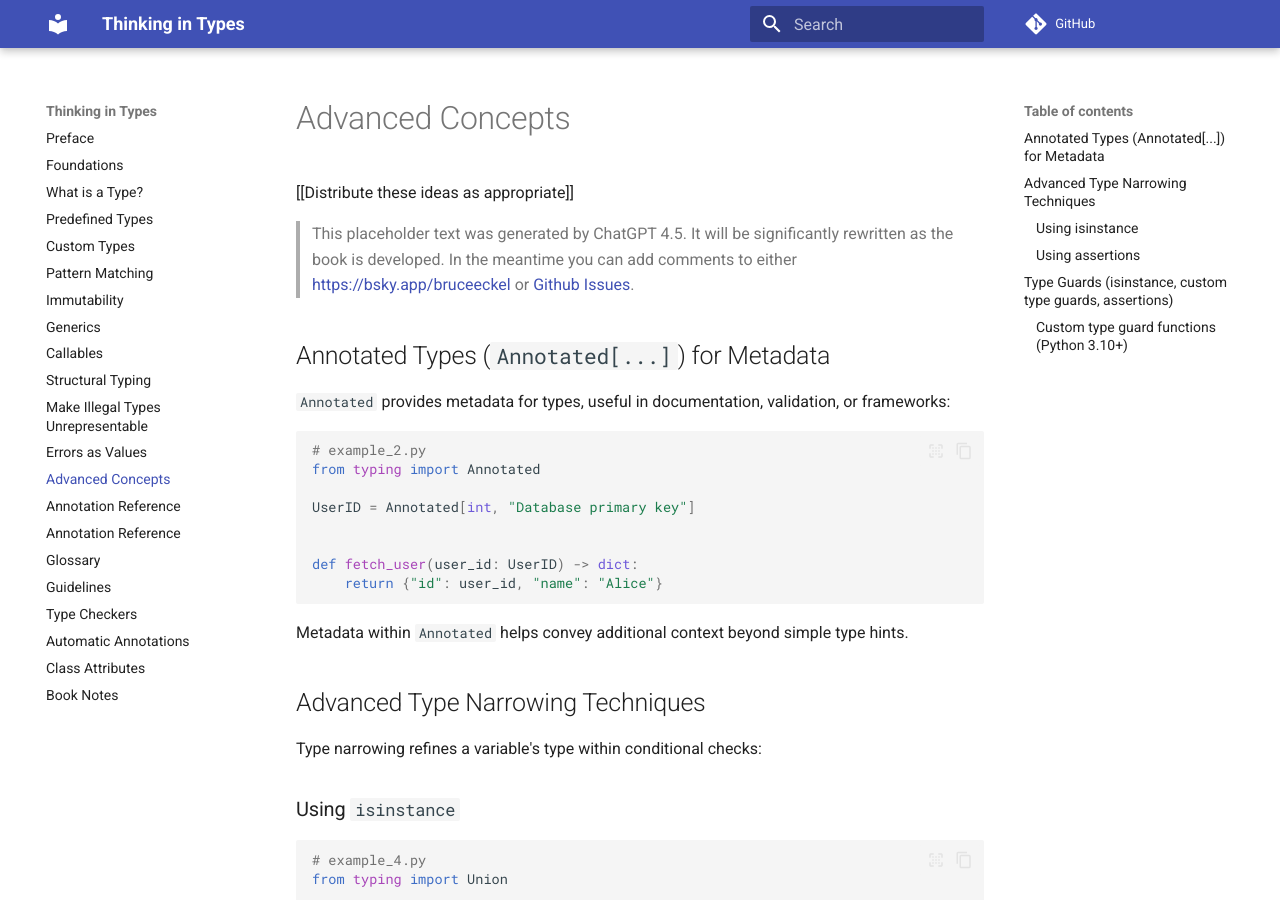
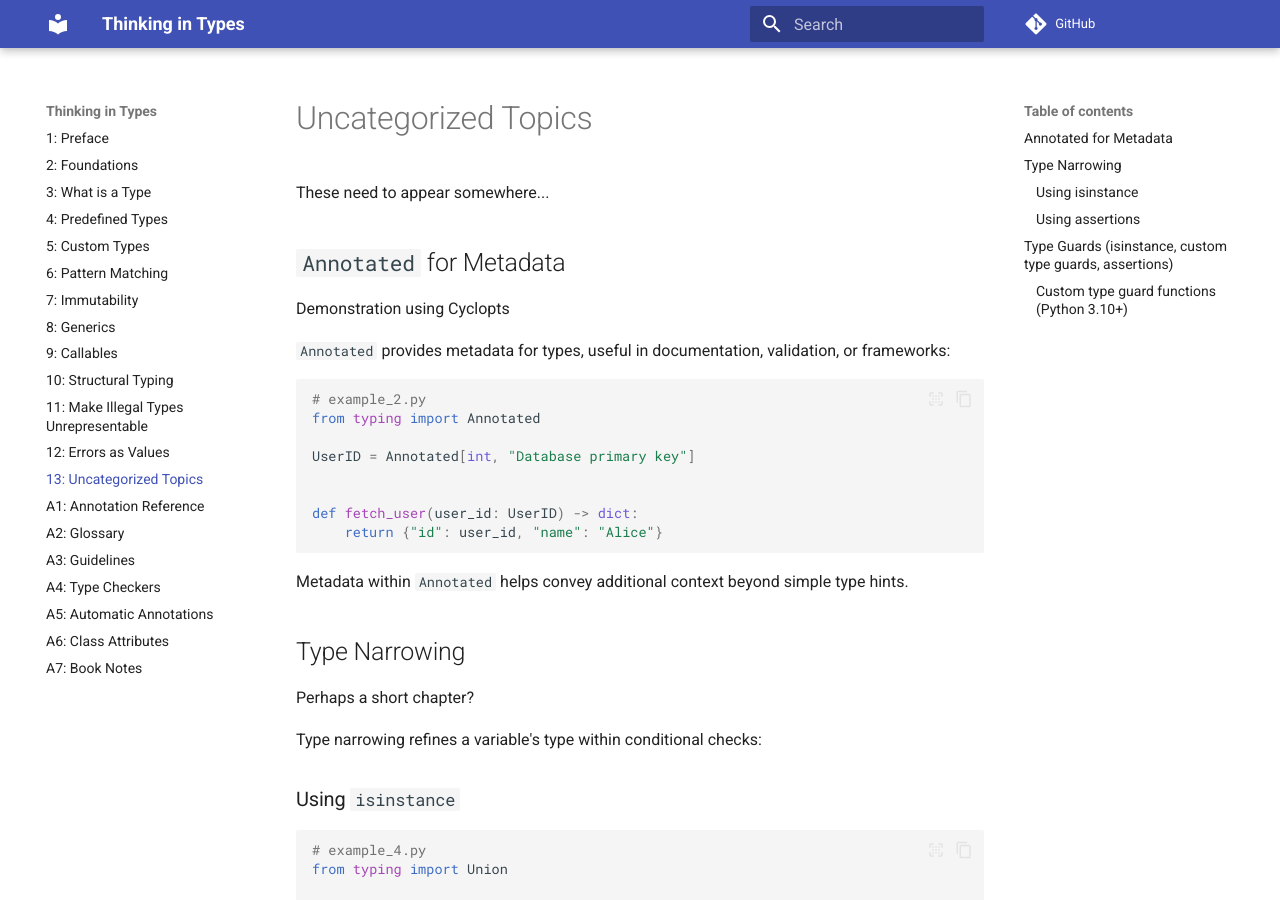
Before and after one commit to ThinkingInTypes/ThinkingInTypes.github.io, an MkDocs documentation site: the page built from Chapters/13_Uncategorized_Topics.md, in a window 1280 px wide and 900 px high. Built offline with MkDocs 1.6.1 and Material for MkDocs 9.7.7, drawn with Linux system fonts in a browser that asks for light colours; comment, search, counter and statistics services are not loaded.

Commit message:
Reorg + New TOC format

```diff
--- a/Chapters/13_Advanced_Concepts.md
+++ b/Chapters/13_Uncategorized_Topics.md
@@ -1,12 +1,10 @@
-# Advanced Concepts
+# Uncategorized Topics
 
-[[Distribute these ideas as appropriate]]
+These need to appear somewhere...
 
-> This placeholder text was generated by ChatGPT 4.5.
-> It will be significantly rewritten as the book is developed.
-> In the meantime you can add comments to either <https://bsky.app/bruceeckel> or [Github Issues](https://github.com/ThinkingInTypes/ThinkingInTypes.github.io/issues).
+## `Annotated` for Metadata
 
-## Annotated Types (`Annotated[...]`) for Metadata
+Demonstration using Cyclopts
 
 `Annotated` provides metadata for types, useful in documentation, validation, or frameworks:
 
@@ -23,7 +21,9 @@ def fetch_user(user_id: UserID) -> dict:
 
 Metadata within `Annotated` helps convey additional context beyond simple type hints.
 
-## Advanced Type Narrowing Techniques
+## Type Narrowing
+
+Perhaps a short chapter?
 
 Type narrowing refines a variable's type within conditional checks:
 
--- a/mkdocs.yml
+++ b/mkdocs.yml
@@ -25,24 +25,23 @@ markdown_extensions:
 
 
 nav:
-  - 01_Preface.md
-  - 02_Foundations.md
-  - 03_What_is_a_Type.md
-  - 04_Predefined_Types.md
-  - 05_Custom_Types.md
-  - 06_Pattern_Matching.md
-  - 07_Immutability.md
-  - 08_Generics.md
-  - 09_Callables.md
-  - 10_Structural_Typing.md
-  - 11_Make_Illegal_Types_Unrepresentable.md
-  - 12_Errors_as_Values.md
-  - 13_Advanced_Concepts.md
-  - A1_Annotation_Reference.md
-  - A2_Annotation_Reference.md
-  - A3_Glossary.md
-  - A4_Guidelines.md
-  - A5_Type_Checkers.md
-  - A6_Automatic_Annotations.md
-  - A7_Class_Attributes.md
-  - A8_Book_Notes.md
+  - '1: Preface': 01_Preface.md
+  - '2: Foundations': 02_Foundations.md
+  - '3: What is a Type': 03_What_is_a_Type.md
+  - '4: Predefined Types': 04_Predefined_Types.md
+  - '5: Custom Types': 05_Custom_Types.md
+  - '6: Pattern Matching': 06_Pattern_Matching.md
+  - '7: Immutability': 07_Immutability.md
+  - '8: Generics': 08_Generics.md
+  - '9: Callables': 09_Callables.md
+  - '10: Structural Typing': 10_Structural_Typing.md
+  - '11: Make Illegal Types Unrepresentable': 11_Make_Illegal_Types_Unrepresentable.md
+  - '12: Errors as Values': 12_Errors_as_Values.md
+  - '13: Uncategorized Topics': 13_Uncategorized_Topics.md
+  - 'A1: Annotation Reference': A1_Annotation_Reference.md
+  - 'A2: Glossary': A2_Glossary.md
+  - 'A3: Guidelines': A3_Guidelines.md
+  - 'A4: Type Checkers': A4_Type_Checkers.md
+  - 'A5: Automatic Annotations': A5_Automatic_Annotations.md
+  - 'A6: Class Attributes': A6_Class_Attributes.md
+  - 'A7: Book Notes': A7_Book_Notes.md
```
Also changed, not shown: Chapters/A2_Annotation_Reference.md (deleted, +0 -16 lines), Chapters/A2_Glossary.md (renamed from Chapters/A3_Glossary.md), Chapters/A3_Guidelines.md (renamed from Chapters/A4_Guidelines.md), Chapters/A4_Type_Checkers.md (renamed from Chapters/A5_Type_Checkers.md), Chapters/A5_Automatic_Annotations.md (renamed from Chapters/A6_Automatic_Annotations.md), Chapters/A6_Class_Attributes.md (renamed from Chapters/A7_Class_Attributes.md), Chapters/A7_Book_Notes.md (renamed from Chapters/A8_Book_Notes.md).
